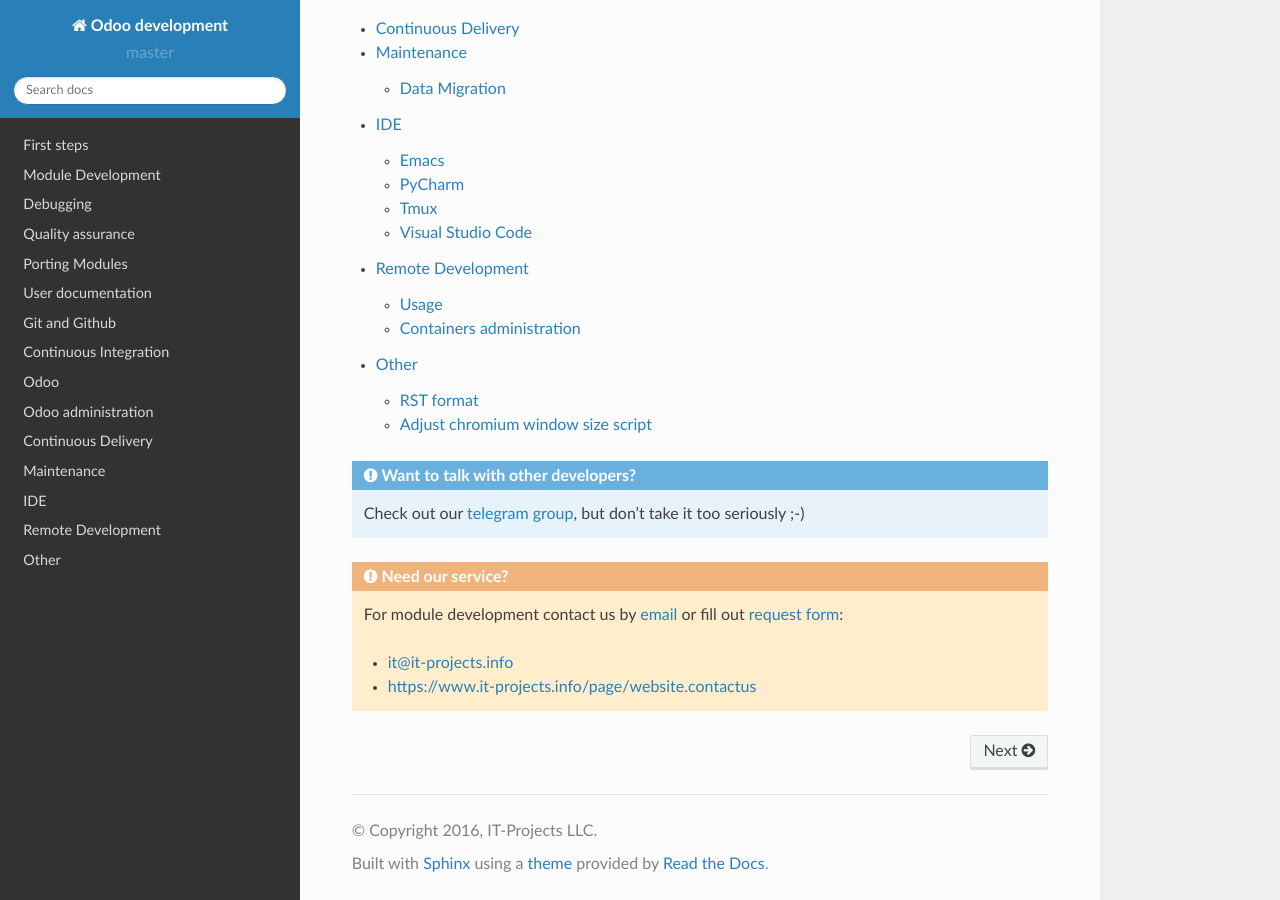
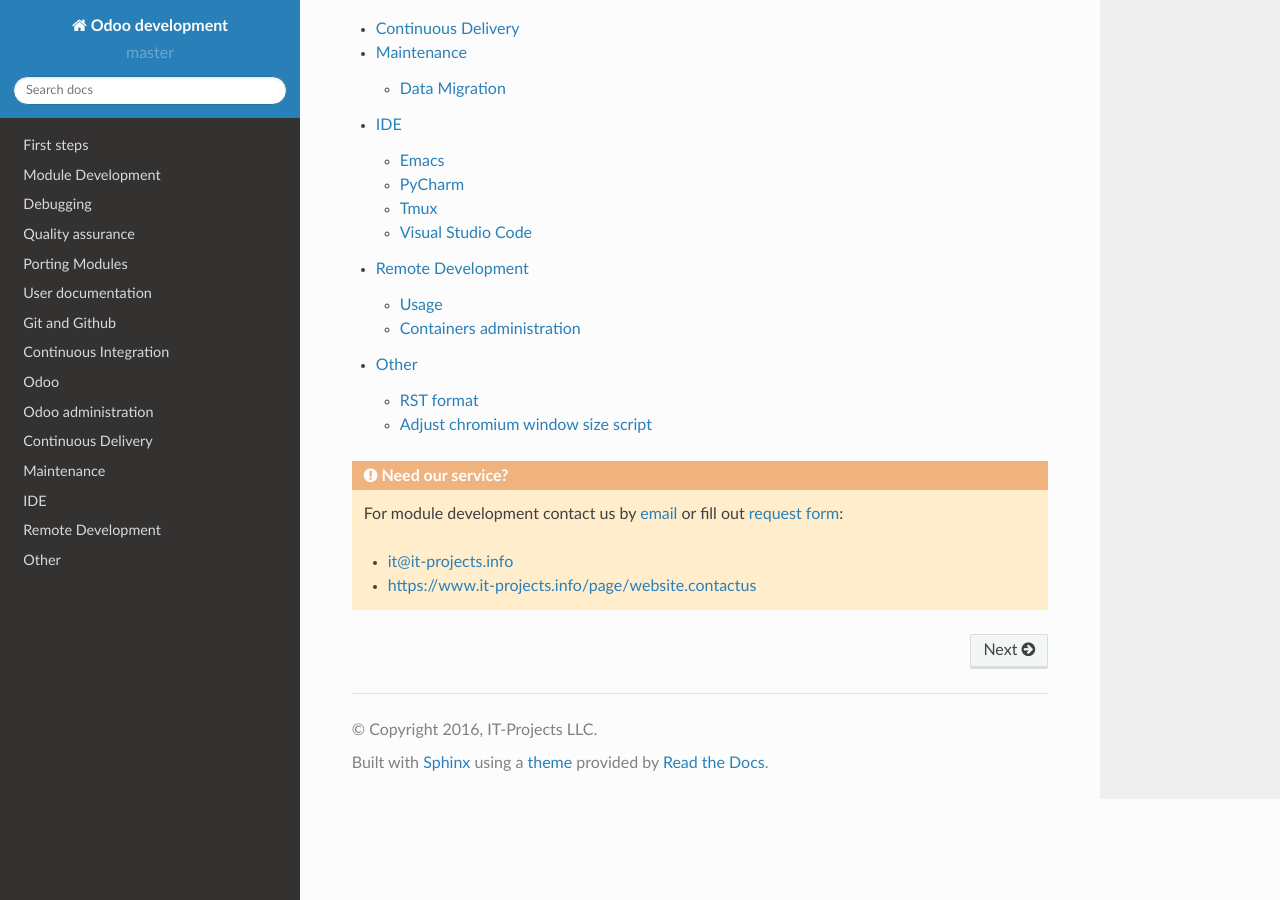
Before and after one commit to itpp-labs/odoo-development, a Sphinx documentation site: the page built from docs/index.rst, in a window 1280 px wide and 900 px high, scrolled down 2285 px. Built offline with Sphinx 7.4.7 and the Read the Docs theme 2.0.0, drawn with Linux system fonts in a browser that asks for light colours.

Commit message:
remove link to telegram group
that became mostly russian

```diff
--- a/docs/index.rst
+++ b/docs/index.rst
@@ -26,14 +26,6 @@
    remote-dev/index
    other/index
 
-
-
-.. admonition:: Want to talk with other developers?
-   :class: note
-
-   Check out our `telegram group <https://t.me/odoo_talks>`__, but don't take it too seriously ;-)
-
-
 .. admonition:: Need our service?
    :class: warning
 
```
